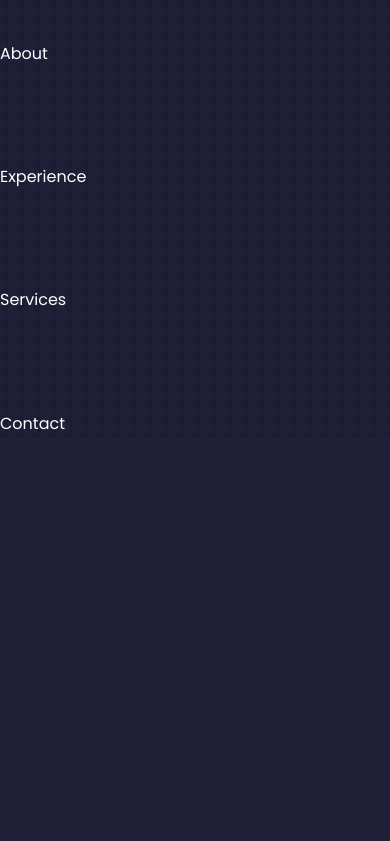
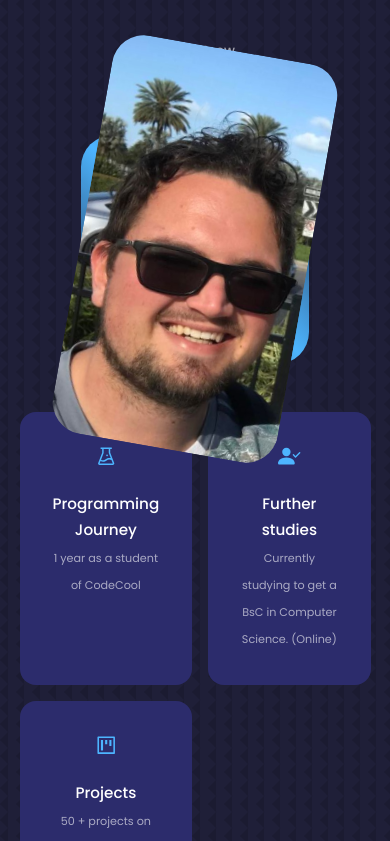
Before and after one commit to Budzserator/ReactPortfolio, a React (Create React App) app: page / in a window 390 px wide. Shown: the part 900-1741 px from the top of the page. Before the commit the page ends 1337 px from the top, so only its background shows below. Built offline with nearby package versions, Linux system fonts and the light colour scheme.

Commit message:
About component ~Done

```diff
--- a/src/components/about/About.jsx
+++ b/src/components/about/About.jsx
@@ -1,9 +1,48 @@
 import React from 'react'
 import './about.css'
+import ME from '../../assets/Barni02V.jpg'
+import {AiOutlineExperiment} from 'react-icons/ai'
+import {BsFillPersonCheckFill} from 'react-icons/bs'
+import {AiOutlineProject} from 'react-icons/ai'
 
 function About() {
   return (
-    <section id='about'>About</section>
+    <section id='about'>
+      <h5> Get to Know </h5>
+      <h2> About Me </h2>
+
+    <div className='container about__container'>
+      <div className='about__me'>
+        <div className='about__me-image'>
+          <img src={ME} alt="About Image"/>
+        </div>
+      </div>
+      <div className='about__content'>
+        <div className='about__cards'>
+          <article className='about__card'>
+            <AiOutlineExperiment className='about__icon'/>
+            <h5>Programming Journey</h5>
+            <small> 1 year as a student of CodeCool </small>
+          </article>
+
+          <article className='about__card'>
+            <BsFillPersonCheckFill className='about__icon'/>
+            <h5>Further studies</h5>
+            <small> Currently studying to get a BsC in Computer Science. (Online)</small>
+          </article>
+
+          <article className='about__card'>
+            <AiOutlineProject className='about__icon'/>
+            <h5>Projects</h5>
+            <small> 50 + projects on the way becoming a junior...</small>
+          </article>
+        </div>
+        <p> ~ Why hire me? ~ <br/>Because I am a hardworking reliable person who always give the best and also wants to improve.</p>
+
+        <a href='#contact' className='btn btn-primary'>Let's talk</a>
+      </div>
+    </div>
+    </section>
   )
 }
 
--- a/src/components/about/about.css
+++ b/src/components/about/about.css
@@ -0,0 +1,109 @@
+.about__container {
+    display: grid;
+    grid-template-columns: 35% 50%;
+    gap: 15%;
+  }
+
+  .about__me {
+    width: 100%;
+    aspect-ratio: 1/1;
+    border-radius: 2rem;
+    background: linear-gradient(
+      45deg,
+      transparent,
+      var(--color-primary),
+      transparent
+    );
+    display: grid;
+    place-items: center;
+  }
+
+  .about__me-image {
+    border-radius: 2rem;
+    overflow: hidden;
+    transform: rotate(10deg);
+    transition: var(--transition);
+  }
+
+  .about__me-image:hover {
+    transform: rotate(0);
+  }
+
+  .about__cards {
+    display: grid;
+    grid-template-columns: repeat(3, 1fr);
+    gap: 1.5rem;
+  }
+
+  .about__card {
+    background: var(--color-bg-variant);
+    border: 1px solid transparent;
+    border-radius: 1rem;
+    padding: 2rem;
+    text-align: center;
+    transition: var(--transition);
+  }
+
+  .about__card:hover {
+    background: transparent;
+    border-color: var(--color-primary-variant);
+    cursor: default;
+  }
+
+  .about__icon {
+    color: var(--color-primary);
+    font-size: 1.4rem;
+    margin-bottom: 1rem;
+  }
+
+  .about__card h5 {
+    font-size: 0.95rem;
+  }
+
+  .about__card small {
+    font-size: 0.7rem;
+    color: var(--color-light);
+  }
+
+  .about__content p {
+    margin: 2rem 0 2.6rem;
+    color: var(--color-light);
+  }
+
+  /* ========== MEDIA QUERIES (MEDIUM DEVICES) ========== */
+  @media screen and (max-width: 1024px) {
+    .about__container {
+      grid-template-columns: 1fr;
+      gap: 0;
+    }
+
+    .about__me {
+      width: 50%;
+      margin: 2rem auto 4rem;
+    }
+
+    .about__content p {
+      margin: 1rem 0 1.5rem;
+    }
+  }
+
+  /* ========== MEDIA QUERIES (SMALL DEVICES) ========== */
+  @media screen and (max-width: 600px) {
+    .about__me {
+      width: 65%;
+      margin: 0 auto 3rem;
+    }
+
+    .about__cards {
+      grid-template-columns: 1fr 1fr;
+      gap: 1rem;
+    }
+
+    .about__content {
+      text-align: center;
+    }
+
+    .about__content p {
+      margin: 1.5rem 0;
+    }
+  }
```
